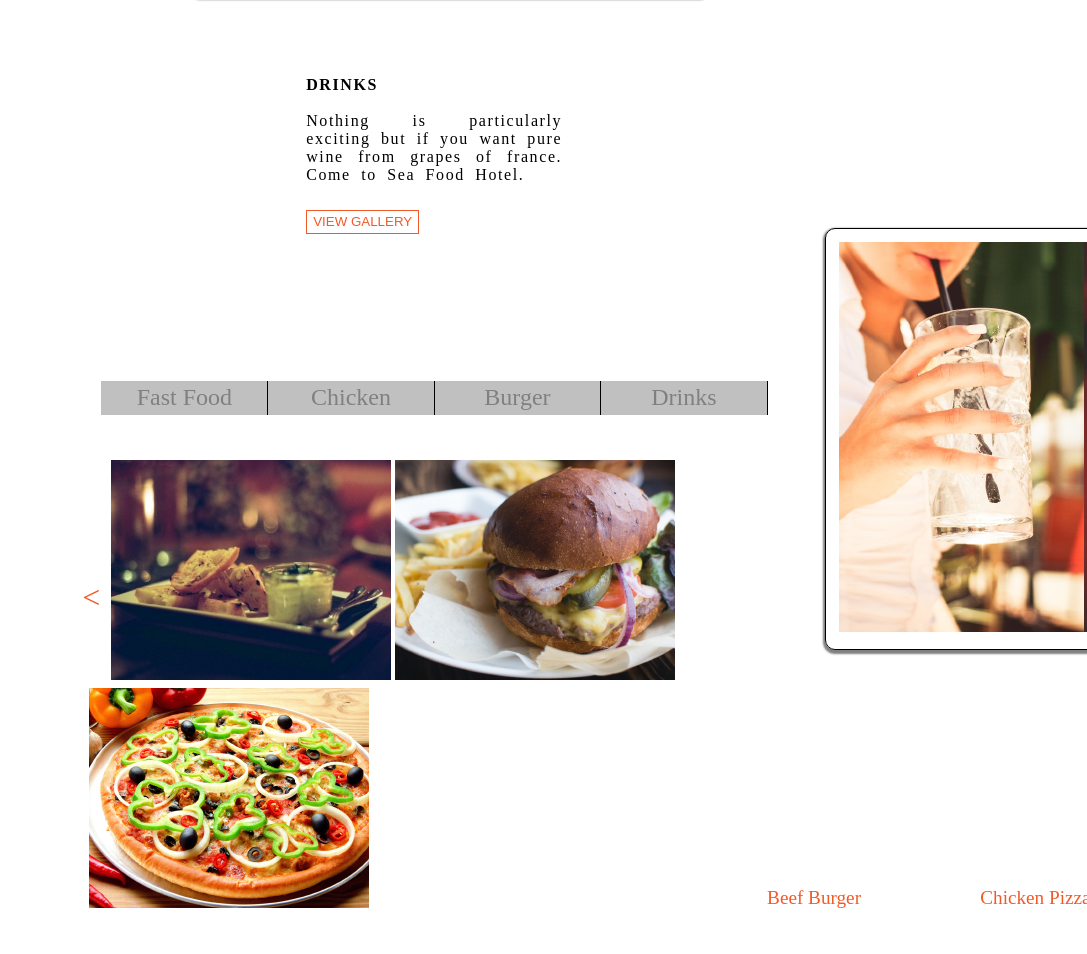
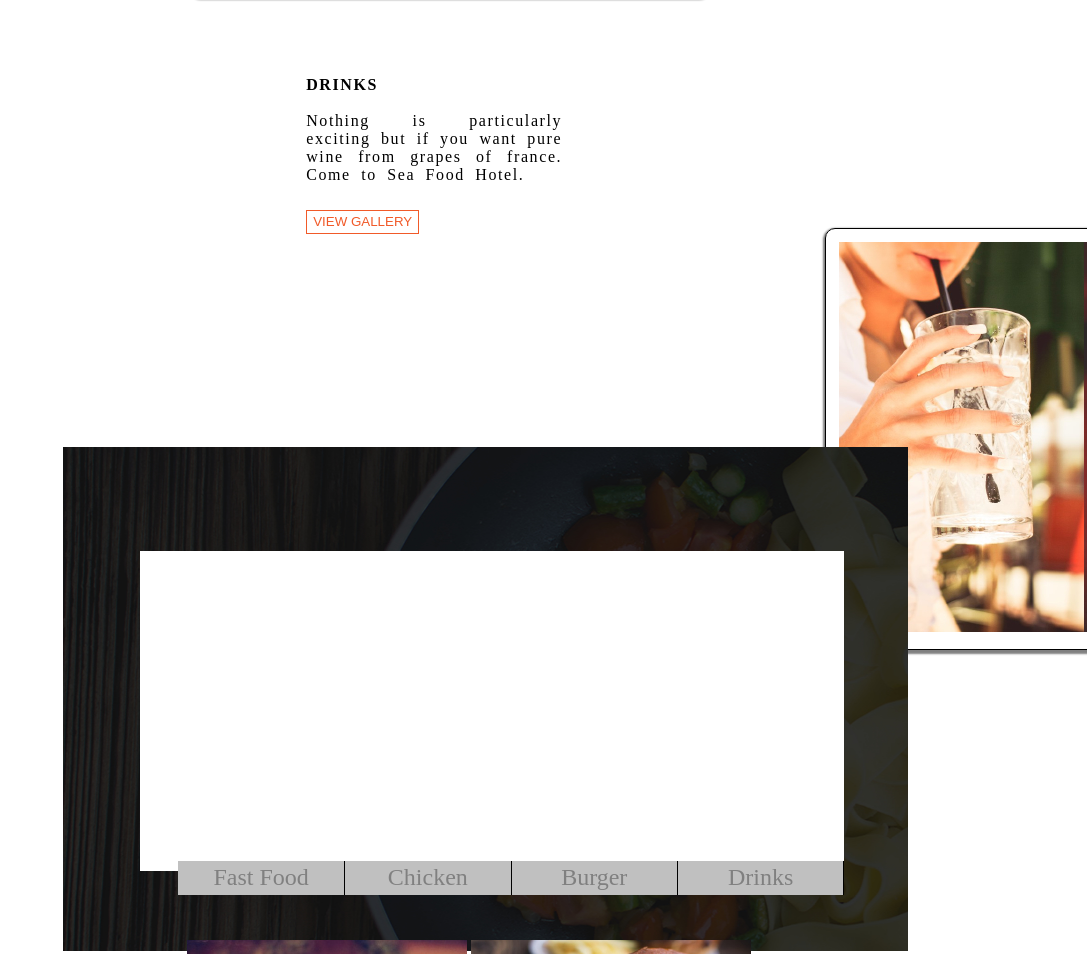
Before and after one commit to Bernard2030/Anita-s-Kitchen, a plain HTML site: page index.html in a window 1280 px wide. Shown: the part 1298-2252 px from the top of the page, without its empty margins (193-1280 px from the left). Drawn offline with Linux system fonts and the light colour scheme; files whose address does not match are found by name.

Commit message:
rectifications

```diff
--- a/index.html
+++ b/index.html
@@ -55,7 +55,7 @@
             <img src="./Assets/drink2.jpg">
         </div>
     </div><br><br>
-    <div class="chakulag">
+    <div class="chakula">
         <div class="data">
             <table>
                 <tr><b>
```
